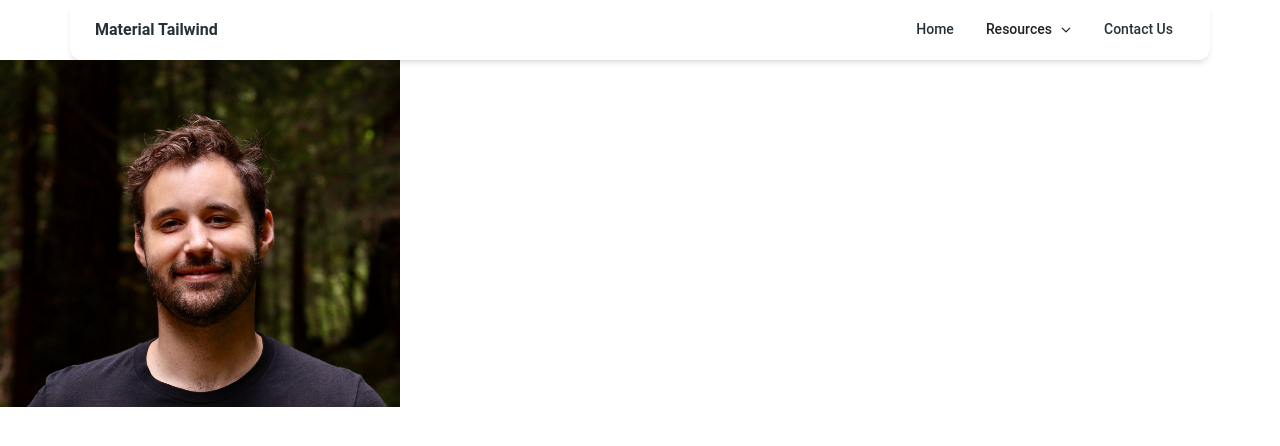
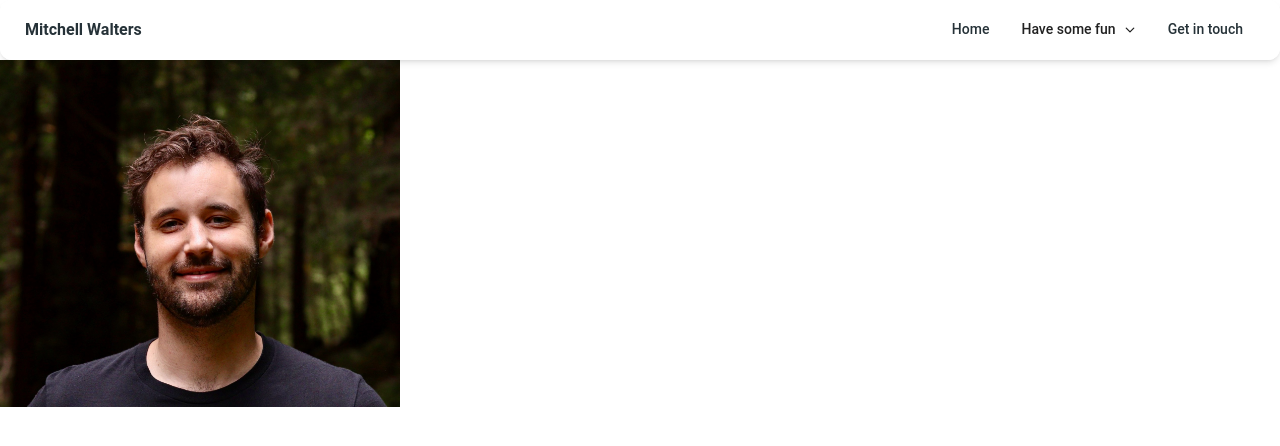
Before and after one commit to mkwalters/homepage, a Next.js app: page / in a window 1280 px wide. Shown: the top 446 px of the page. Built offline with nearby package versions, Linux system fonts and the light colour scheme.

Commit message:
pets blog

```diff
--- a/app/layout.tsx
+++ b/app/layout.tsx
@@ -14,7 +14,7 @@ const geistMono = localFont({
 });
 
 export const metadata: Metadata = {
-  title: "Create Next App",
+  title: "😸😸😸😸😸😸😸😸😸😸😸",
   description: "Generated by create next app",
 };
 
--- a/app/page.tsx
+++ b/app/page.tsx
@@ -3,7 +3,7 @@ import Image from "next/image";
 
 export default function Home() {
   return (
-    <div className="w-screen">
+    <div className="flex flex-col w-screen">
       <HeaderMenu />
       <Image
         aria-hidden
@@ -11,6 +11,7 @@ export default function Home() {
         alt="Globe icon"
         width={400}
         height={400}
+        priority
       />
     </div>
   );
--- /dev/null
+++ b/app/pets/page.tsx
@@ -0,0 +1,8 @@
+"use client";
+import React from "react";
+
+const Pets = () => {
+  return <p>doot doot doot</p>;
+};
+
+export default Pets;
--- a/components/HeaderMenu.tsx
+++ b/components/HeaderMenu.tsx
@@ -19,72 +19,70 @@ import {
 } from "@heroicons/react/24/outline";
 import {
   Bars4Icon,
-  GlobeAmericasIcon,
-  NewspaperIcon,
-  PhoneIcon,
-  RectangleGroupIcon,
   SquaresPlusIcon,
   SunIcon,
-  TagIcon,
   UserGroupIcon,
 } from "@heroicons/react/24/solid";
+import { useRouter } from "next/navigation";
 
 const navListMenuItems = [
   {
-    title: "Products",
+    title: "Puzzles",
     description: "Find the perfect solution for your needs.",
     icon: SquaresPlusIcon,
+    route: "pets",
   },
   {
-    title: "About Us",
+    title: "Cat Pictures",
     description: "Meet and learn about our dedication",
     icon: UserGroupIcon,
+    route: "pets",
   },
   {
-    title: "Blog",
+    title: "Dog Pictures",
     description: "Find the perfect solution for your needs.",
     icon: Bars4Icon,
+    route: "pets",
   },
   {
-    title: "Services",
+    title: "Chess",
     description: "Learn how we can help you achieve your goals.",
     icon: SunIcon,
+    route: "pets",
   },
   {
-    title: "Support",
-    description: "Reach out to us for assistance or inquiries",
-    icon: GlobeAmericasIcon,
+    title: "My Music",
+    description: "Learn how we can help you achieve your goals.",
+    icon: SunIcon,
+    route: "pets",
   },
   {
-    title: "Contact",
-    description: "Find the perfect solution for your needs.",
-    icon: PhoneIcon,
+    title: "Gardening",
+    description: "Learn how we can help you achieve your goals.",
+    icon: SunIcon,
+    route: "pets",
   },
   {
-    title: "News",
-    description: "Read insightful articles, tips, and expert opinions.",
-    icon: NewspaperIcon,
-  },
-  {
-    title: "Products",
-    description: "Find the perfect solution for your needs.",
-    icon: RectangleGroupIcon,
-  },
-  {
-    title: "Special Offers",
-    description: "Explore limited-time deals and bundles",
-    icon: TagIcon,
+    title: "Book suggestions",
+    description: "Learn how we can help you achieve your goals.",
+    icon: SunIcon,
+    route: "pets",
   },
 ];
 
 function NavListMenu() {
+  const router = useRouter();
   const [isMenuOpen, setIsMenuOpen] = React.useState(false);
   const [isMobileMenuOpen, setIsMobileMenuOpen] = React.useState(false);
+
   const renderItems = navListMenuItems.map(
-    ({ icon, title, description }, key) => (
-      <a href="#" key={key}>
-        <MenuItem className="flex items-center gap-3 rounded-lg">
-          <div className="flex items-center justify-center rounded-lg !bg-blue-gray-50 p-2 ">
+    ({ icon, title, description, route }, key) => (
+      <MenuItem
+        className="flex items-center gap-3 rounded-lg"
+        onClick={() => router.push(route || "/")}
+        key={key}
+      >
+        <div className="flex items-center justify-center  !bg-blue-gray-50 p-2 ">
           {" "}
           {React.createElement(icon, {
             strokeWidth: 2,
@@ -107,7 +105,6 @@ function NavListMenu() {
           </Typography>
         </div>
       </MenuItem>
-      </a>
     )
   );
 
@@ -126,7 +123,7 @@ function NavListMenu() {
               selected={isMenuOpen || isMobileMenuOpen}
               onClick={() => setIsMobileMenuOpen((cur) => !cur)}
             >
-              Resources
+              Have some fun
               <ChevronDownIcon
                 strokeWidth={2.5}
                 className={`hidden h-3 w-3 transition-transform lg:block ${
@@ -142,7 +139,7 @@ function NavListMenu() {
             </ListItem>
           </Typography>
         </MenuHandler>
-        <MenuList className="hidden max-w-screen-xl rounded-xl lg:block">
+        <MenuList className="hidden rounded-xl lg:block">
           <ul className="grid grid-cols-3 gap-y-2 outline-none outline-0">
             {renderItems}
           </ul>
@@ -176,13 +173,12 @@ function NavList() {
         className="font-medium"
       >
         <ListItem className="flex items-center gap-2 py-2 pr-4">
-          Contact Us
+          Get in touch
         </ListItem>
       </Typography>
     </List>
   );
 }
-
 export function HeaderMenu() {
   const [openNav, setOpenNav] = React.useState(false);
 
@@ -194,7 +190,7 @@ export function HeaderMenu() {
   }, []);
 
   return (
-    <Navbar className="mx-auto max-w-screen-xl px-4 py-2">
+    <Navbar className="mx-auto px-4 py-2">
       <div className="flex items-center justify-between text-blue-gray-900">
         <Typography
           as="a"
@@ -202,7 +198,7 @@ export function HeaderMenu() {
           variant="h6"
           className="mr-4 cursor-pointer py-1.5 lg:ml-2"
         >
-          Material Tailwind
+          Mitchell Walters
         </Typography>
         <div className="hidden lg:block">
           <NavList />
```
Lines whose indentation alone changed are shown as unchanged.
